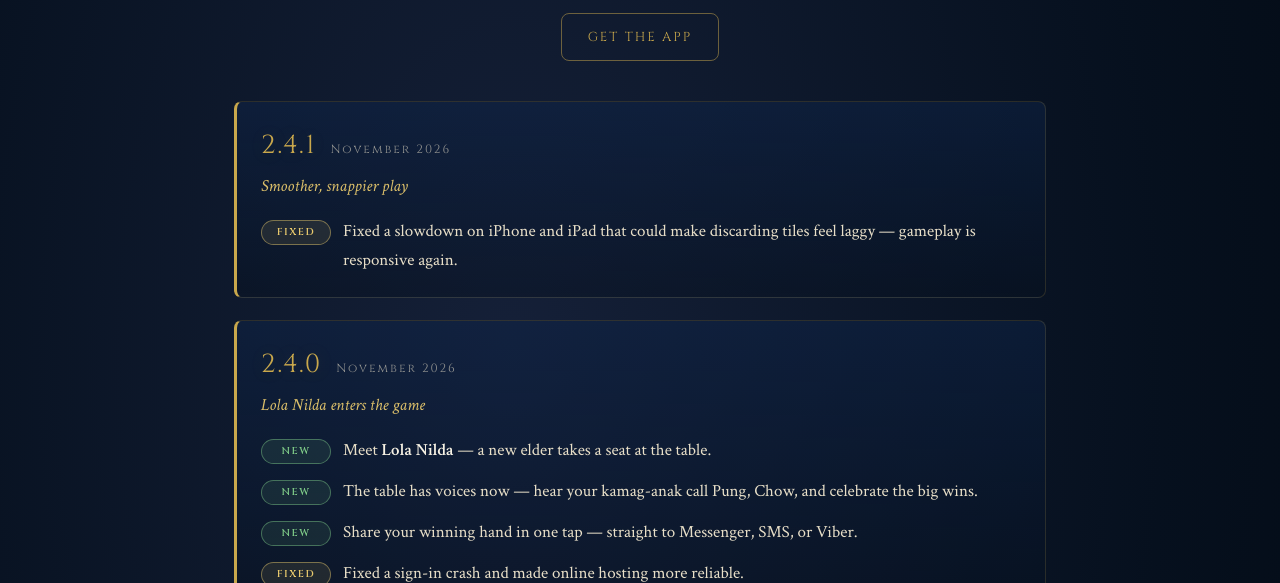
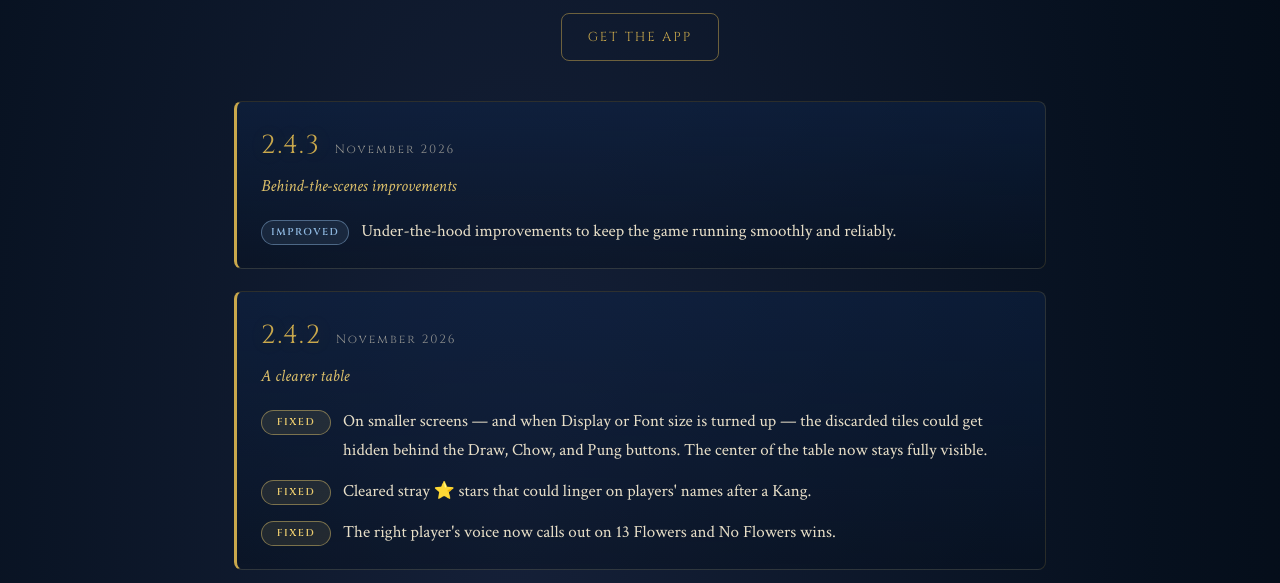
Before and after one commit to andrew-andrada/filipinomj-site, a plain HTML site: page updates.html in a window 1280 px wide. Shown: the part 217-800 px from the top of the page. Drawn offline with Linux system fonts and the light colour scheme.

Commit message:
Add 2.4.2 and 2.4.3 releases to the updates changelog
2.4.2: small-screen discard visibility fix, stray-star cleanup after Kang,
13 Flowers / No Flowers voice fix. 2.4.3: behind-the-scenes stability.

Co-Authored-By: Claude Opus 4.8 <noreply@anthropic.com>

```diff
--- a/updates.html
+++ b/updates.html
@@ -259,6 +259,32 @@ footer .foot-links a{margin:0 10px;letter-spacing:1px;font-family:'Cinzel',serif
 
 <main class="changelog">
 
+  <!-- 2.4.3 -->
+  <article class="release">
+    <div class="release-head">
+      <span class="version">2.4.3</span>
+      <span class="date">November 2026</span>
+    </div>
+    <p class="release-title">Behind-the-scenes improvements</p>
+    <ul>
+      <li><span class="tag improved">Improved</span><span class="body">Under-the-hood improvements to keep the game running smoothly and reliably.</span></li>
+    </ul>
+  </article>
+
+  <!-- 2.4.2 -->
+  <article class="release">
+    <div class="release-head">
+      <span class="version">2.4.2</span>
+      <span class="date">November 2026</span>
+    </div>
+    <p class="release-title">A clearer table</p>
+    <ul>
+      <li><span class="tag fixed">Fixed</span><span class="body">On smaller screens — and when Display or Font size is turned up — the discarded tiles could get hidden behind the Draw, Chow, and Pung buttons. The center of the table now stays fully visible.</span></li>
+      <li><span class="tag fixed">Fixed</span><span class="body">Cleared stray ⭐ stars that could linger on players' names after a Kang.</span></li>
+      <li><span class="tag fixed">Fixed</span><span class="body">The right player's voice now calls out on 13 Flowers and No Flowers wins.</span></li>
+    </ul>
+  </article>
+
   <!-- 2.4.1 -->
   <article class="release">
     <div class="release-head">
```
